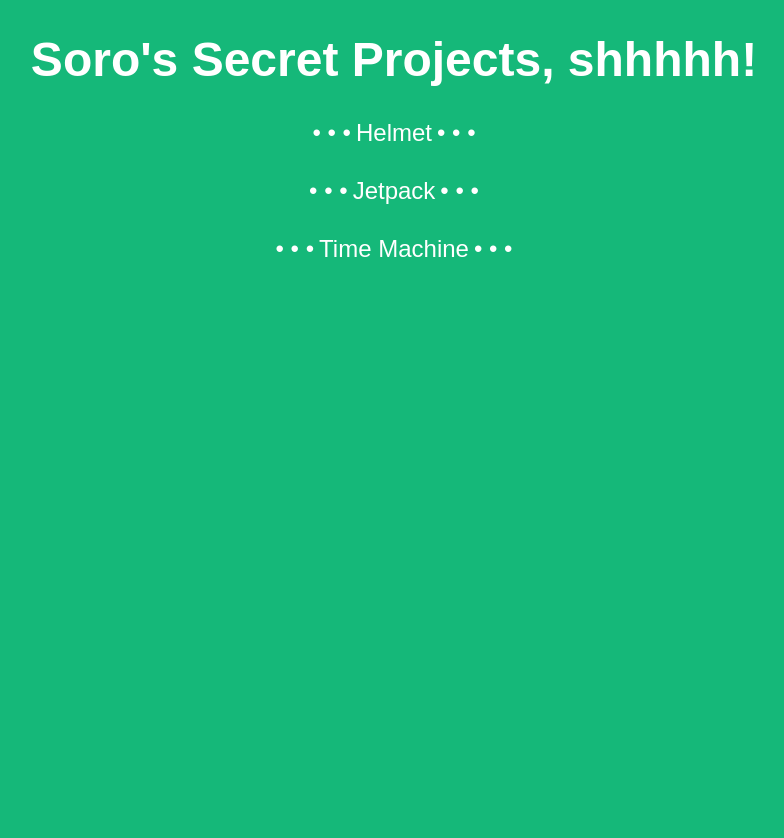
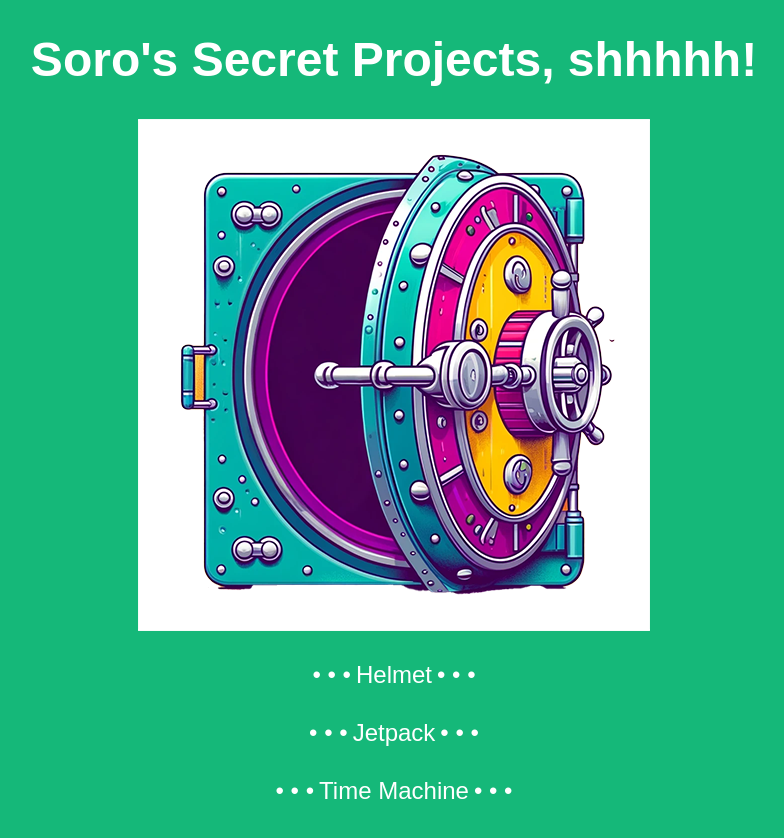
Before and after one commit to saurinchoksi/soro-secret-projects, a plain HTML site: page index.html in a window 1280 px wide. Shown: the whole page, without its empty margins (246-1030 px from the left). Before the commit the page ends 800 px from the top, so only its background shows below. Drawn offline with Linux system fonts and the light colour scheme.

Commit message:
Add vault image to homepage

```diff
--- a/index.html
+++ b/index.html
@@ -8,6 +8,7 @@
 </head>
 <body class="home">
   <h1>Soro's Secret Projects, shhhhh!</h1>
+  <img class src="img/vault.png" alt="Soro's secret vault" width="512" height="512">
   <ul>
     <li><a href="projects/helmet.html">Helmet</a></li>
     <li><a href="projects/jetpack.html">Jetpack</a></li>
```
Also changed, not shown: img/vault.png (added).
